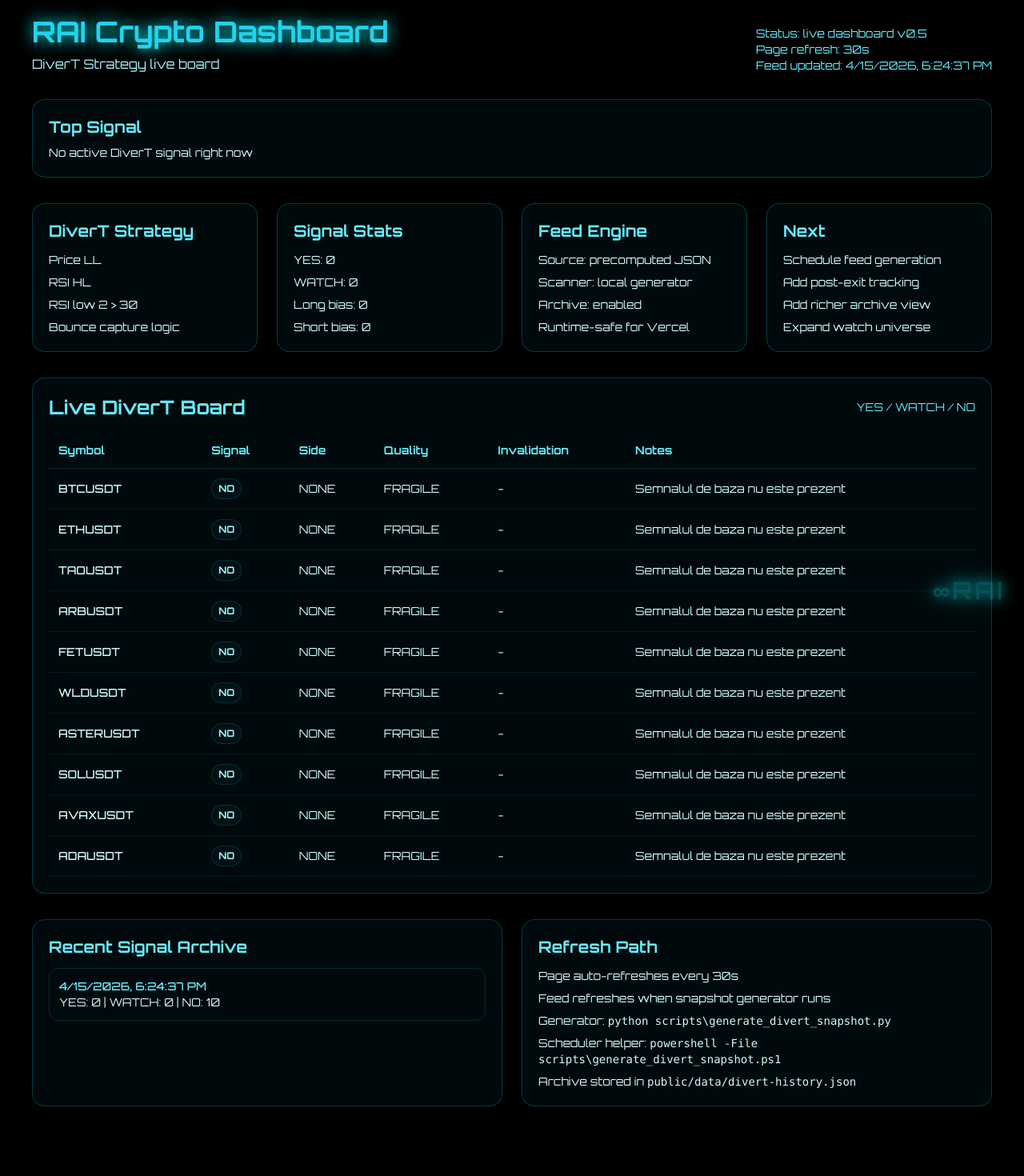
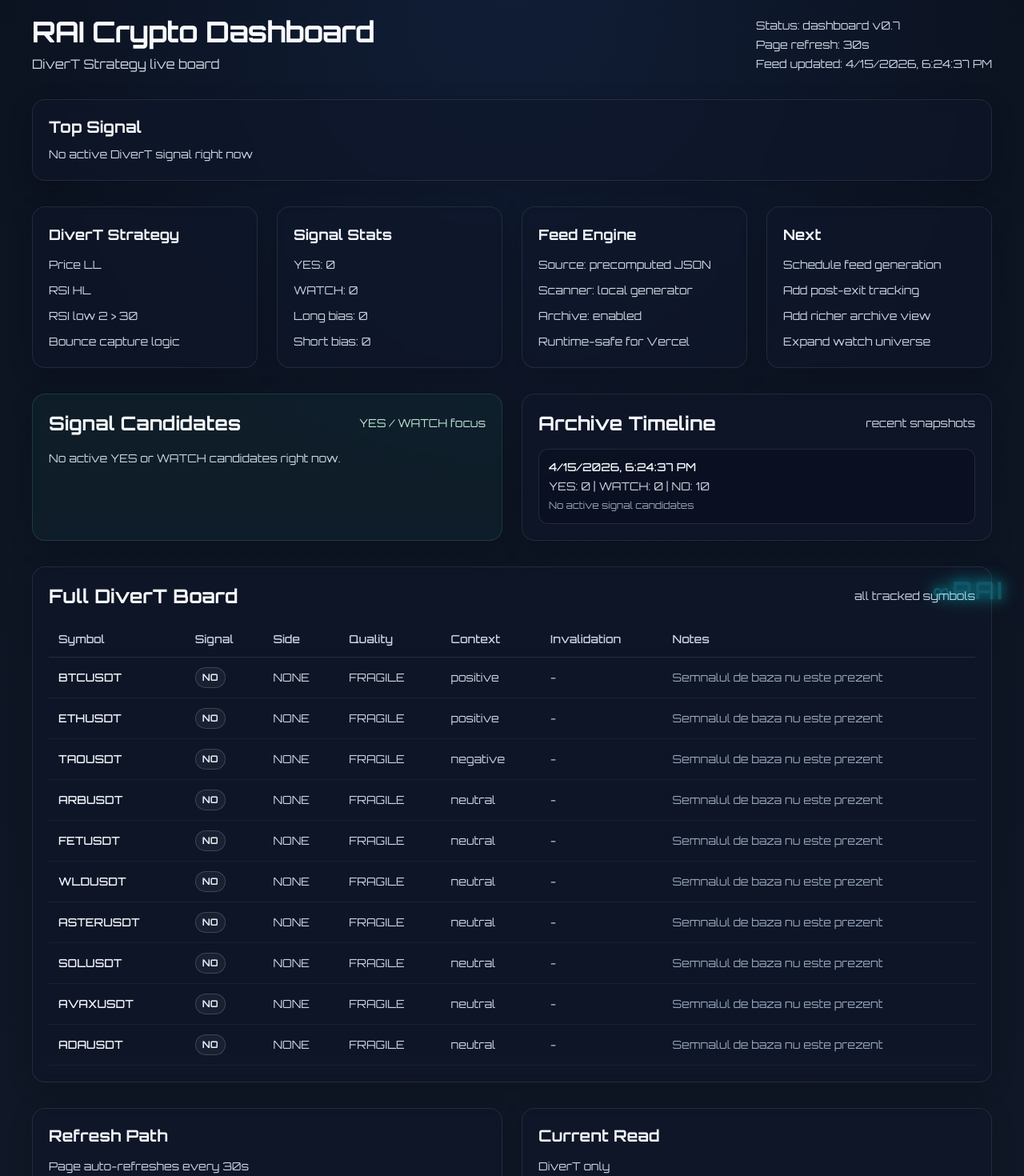
Before and after one commit to RazVany1/raiai.systems, a Next.js app: page /crypto in a window 1280 px wide. Shown: the part 20-1490 px from the top of the page at 80% size. Before the commit the page ends 1443 px from the top, so only its background shows below. Built offline with nearby package versions, Linux system fonts and the light colour scheme.

Commit message:
Improve crypto dashboard readability and layout

```diff
--- a/app/crypto/page.tsx
+++ b/app/crypto/page.tsx
@@ -22,13 +22,22 @@ type HistoryEntry = {
     watch: number;
     no: number;
   };
+  rows?: SignalRow[];
 };
 
 function signalBadgeClasses(signal: string) {
-  if (signal === "YES") return "border-emerald-400/40 bg-emerald-500/15 text-emerald-300";
-  if (signal === "WATCH") return "border-amber-400/40 bg-amber-500/15 text-amber-300";
-  return "border-cyan-500/20 bg-cyan-500/5 text-cyan-200";
+  if (signal === "YES") return "border-emerald-300/60 bg-emerald-400/15 text-emerald-100";
+  if (signal === "WATCH") return "border-amber-300/60 bg-amber-400/15 text-amber-100";
+  return "border-slate-300/20 bg-slate-200/5 text-slate-200";
 }
+
+function contextText(patternContext?: string) {
+  if (patternContext === "positive") return "positive";
+  if (patternContext === "negative") return "negative";
+  return "neutral";
+}
+
+const shellClass = "rounded-2xl border border-slate-200/10 bg-slate-900/55 p-5 shadow-[0_8px_30px_rgba(0,0,0,0.18)] backdrop-blur-sm";
 
 export default function CryptoDashboardPage() {
   const [rows, setRows] = useState<SignalRow[]>([]);
@@ -57,7 +66,6 @@ export default function CryptoDashboardPage() {
     return { yesSignals, watchSignals, longBias, shortBias };
   }, [rows]);
 
-  const recentHistory = history.slice(-5).reverse();
   const topYes = rows.filter((row) => row.signal === "YES");
   const topWatch = rows.filter((row) => row.signal === "WATCH");
   const topSignalText = topYes.length > 0
@@ -66,32 +74,36 @@ export default function CryptoDashboardPage() {
       ? `WATCH active: ${topWatch.map((row) => row.symbol).join(", ")}`
       : "No active DiverT signal right now";
 
+  const signalCandidates = rows.filter((row) => row.signal === "YES" || row.signal === "WATCH");
+  const noSignalRows = rows.filter((row) => row.signal === "NO");
+  const recentHistory = history.slice(-8).reverse();
+
   return (
-    <main className="min-h-screen px-6 py-10 md:px-10">
+    <main className="min-h-screen bg-[radial-gradient(circle_at_top,_rgba(59,130,246,0.10),_transparent_35%),linear-gradient(180deg,_#0b1220_0%,_#111827_100%)] px-6 py-10 md:px-10">
       <div className="mx-auto max-w-7xl">
         <div className="mb-8 flex flex-col gap-3 md:flex-row md:items-end md:justify-between">
           <div>
-            <h1 className="mb-2 text-4xl font-bold text-cyan-400 drop-shadow-[0_0_10px_#00FFFF]">
+            <h1 className="mb-2 text-4xl font-semibold tracking-tight text-slate-50">
               RAI Crypto Dashboard
             </h1>
-            <p className="text-cyan-200">DiverT Strategy live board</p>
+            <p className="text-base text-slate-300">DiverT Strategy live board</p>
           </div>
-          <div className="text-sm text-cyan-300">
-            <p>Status: live dashboard v0.5</p>
+          <div className="text-sm leading-6 text-slate-300">
+            <p>Status: dashboard v0.7</p>
             <p>Page refresh: 30s</p>
             <p>Feed updated: {updatedAt ? new Date(updatedAt).toLocaleString() : "loading..."}</p>
           </div>
         </div>
 
-        <section className="mb-8 rounded-2xl border border-cyan-500/30 bg-cyan-500/5 p-5">
-          <h2 className="mb-2 text-xl font-semibold text-cyan-300">Top Signal</h2>
-          <p className="text-sm text-cyan-100">{topSignalText}</p>
+        <section className={`${shellClass} mb-8`}>
+          <h2 className="mb-2 text-xl font-semibold text-slate-100">Top Signal</h2>
+          <p className="text-sm leading-6 text-slate-300">{topSignalText}</p>
         </section>
 
         <div className="grid gap-6 md:grid-cols-2 xl:grid-cols-4">
-          <section className="rounded-2xl border border-cyan-500/30 bg-cyan-500/5 p-5">
-            <h2 className="mb-3 text-xl font-semibold text-cyan-300">DiverT Strategy</h2>
-            <ul className="space-y-2 text-sm text-cyan-100">
+          <section className={shellClass}>
+            <h2 className="mb-3 text-lg font-semibold text-slate-100">DiverT Strategy</h2>
+            <ul className="space-y-2 text-sm leading-6 text-slate-300">
               <li>Price LL</li>
               <li>RSI HL</li>
               <li>RSI low 2 &gt; 30</li>
@@ -99,9 +111,9 @@ export default function CryptoDashboardPage() {
             </ul>
           </section>
 
-          <section className="rounded-2xl border border-cyan-500/30 bg-cyan-500/5 p-5">
-            <h2 className="mb-3 text-xl font-semibold text-cyan-300">Signal Stats</h2>
-            <ul className="space-y-2 text-sm text-cyan-100">
+          <section className={shellClass}>
+            <h2 className="mb-3 text-lg font-semibold text-slate-100">Signal Stats</h2>
+            <ul className="space-y-2 text-sm leading-6 text-slate-300">
               <li>YES: {stats.yesSignals}</li>
               <li>WATCH: {stats.watchSignals}</li>
               <li>Long bias: {stats.longBias}</li>
@@ -109,9 +121,9 @@ export default function CryptoDashboardPage() {
             </ul>
           </section>
 
-          <section className="rounded-2xl border border-cyan-500/30 bg-cyan-500/5 p-5">
-            <h2 className="mb-3 text-xl font-semibold text-cyan-300">Feed Engine</h2>
-            <ul className="space-y-2 text-sm text-cyan-100">
+          <section className={shellClass}>
+            <h2 className="mb-3 text-lg font-semibold text-slate-100">Feed Engine</h2>
+            <ul className="space-y-2 text-sm leading-6 text-slate-300">
               <li>Source: precomputed JSON</li>
               <li>Scanner: local generator</li>
               <li>Archive: enabled</li>
@@ -119,9 +131,9 @@ export default function CryptoDashboardPage() {
             </ul>
           </section>
 
-          <section className="rounded-2xl border border-cyan-500/30 bg-cyan-500/5 p-5">
-            <h2 className="mb-3 text-xl font-semibold text-cyan-300">Next</h2>
-            <ul className="space-y-2 text-sm text-cyan-100">
+          <section className={shellClass}>
+            <h2 className="mb-3 text-lg font-semibold text-slate-100">Next</h2>
+            <ul className="space-y-2 text-sm leading-6 text-slate-300">
               <li>Schedule feed generation</li>
               <li>Add post-exit tracking</li>
               <li>Add richer archive view</li>
@@ -130,27 +142,87 @@ export default function CryptoDashboardPage() {
           </section>
         </div>
 
-        <section className="mt-8 rounded-2xl border border-cyan-500/30 bg-cyan-500/5 p-5">
+        <section className="mt-8 grid gap-6 xl:grid-cols-2">
+          <div className="rounded-2xl border border-emerald-300/15 bg-emerald-400/5 p-5 shadow-[0_8px_30px_rgba(0,0,0,0.18)] backdrop-blur-sm">
+            <div className="mb-4 flex items-center justify-between">
+              <h2 className="text-2xl font-semibold text-slate-50">Signal Candidates</h2>
+              <span className="text-sm text-emerald-100/90">YES / WATCH focus</span>
+            </div>
+            {signalCandidates.length === 0 ? (
+              <p className="text-sm leading-6 text-slate-300">No active YES or WATCH candidates right now.</p>
+            ) : (
+              <div className="grid gap-4 md:grid-cols-2">
+                {signalCandidates.map((row) => (
+                  <div key={row.symbol} className="rounded-xl border border-white/10 bg-slate-950/35 p-4 text-sm text-slate-200">
+                    <div className="mb-2 flex items-center justify-between gap-3">
+                      <span className="text-lg font-semibold text-slate-50">{row.symbol}</span>
+                      <span className={`inline-flex rounded-full border px-2 py-1 text-xs font-semibold ${signalBadgeClasses(row.signal)}`}>
+                        {row.signal}
+                      </span>
+                    </div>
+                    <ul className="space-y-1 leading-6 text-slate-300">
+                      <li><strong className="text-slate-100">Side:</strong> {row.side}</li>
+                      <li><strong className="text-slate-100">Quality:</strong> {row.quality}</li>
+                      <li><strong className="text-slate-100">Risk:</strong> {row.risk || "-"}</li>
+                      <li><strong className="text-slate-100">Context:</strong> {contextText(row.patternContext)}</li>
+                      <li><strong className="text-slate-100">Invalidation:</strong> {row.invalidation ?? "-"}</li>
+                    </ul>
+                    <p className="mt-3 text-xs leading-5 text-slate-400">{row.notes.join(" | ")}</p>
+                  </div>
+                ))}
+              </div>
+            )}
+          </div>
+
+          <div className={shellClass}>
+            <div className="mb-4 flex items-center justify-between">
+              <h2 className="text-2xl font-semibold text-slate-50">Archive Timeline</h2>
+              <span className="text-sm text-slate-300">recent snapshots</span>
+            </div>
+            <div className="space-y-3 text-sm text-slate-300">
+              {recentHistory.length === 0 ? (
+                <p>No history yet.</p>
+              ) : (
+                recentHistory.map((entry) => {
+                  const activeRows = (entry.rows || []).filter((row) => row.signal === "YES" || row.signal === "WATCH");
+                  const activeText = activeRows.length > 0
+                    ? activeRows.map((row) => `${row.symbol} ${row.signal}`).join(" | ")
+                    : "No active signal candidates";
+                  return (
+                    <div key={entry.updatedAt} className="rounded-xl border border-white/10 bg-slate-950/25 p-3">
+                      <p className="font-medium text-slate-100">{new Date(entry.updatedAt).toLocaleString()}</p>
+                      <p className="mt-1">YES: {entry.summary.yes} | WATCH: {entry.summary.watch} | NO: {entry.summary.no}</p>
+                      <p className="mt-1 text-xs leading-5 text-slate-400">{activeText}</p>
+                    </div>
+                  );
+                })
+              )}
+            </div>
+          </div>
+        </section>
+
+        <section className={`${shellClass} mt-8`}>
           <div className="mb-4 flex items-center justify-between">
-            <h2 className="text-2xl font-semibold text-cyan-300">Live DiverT Board</h2>
-            <span className="text-sm text-cyan-300">YES / WATCH / NO</span>
+            <h2 className="text-2xl font-semibold text-slate-50">Full DiverT Board</h2>
+            <span className="text-sm text-slate-300">all tracked symbols</span>
           </div>
           <div className="overflow-x-auto">
             <table className="min-w-full border-collapse text-left text-sm">
               <thead>
-                <tr className="border-b border-cyan-500/20 text-cyan-300">
-                  <th className="px-3 py-3">Symbol</th>
-                  <th className="px-3 py-3">Signal</th>
-                  <th className="px-3 py-3">Side</th>
-                  <th className="px-3 py-3">Quality</th>
-                  <th className="px-3 py-3">Invalidation</th>
-                  <th className="px-3 py-3">Notes</th>
+                <tr className="border-b border-white/10 text-slate-300">
+                  <th className="px-3 py-3 font-medium">Symbol</th>
+                  <th className="px-3 py-3 font-medium">Signal</th>
+                  <th className="px-3 py-3 font-medium">Side</th>
+                  <th className="px-3 py-3 font-medium">Quality</th>
+                  <th className="px-3 py-3 font-medium">Context</th>
+                  <th className="px-3 py-3 font-medium">Invalidation</th>
+                  <th className="px-3 py-3 font-medium">Notes</th>
                 </tr>
               </thead>
               <tbody>
-                {rows.map((row) => (
-                  <tr key={row.symbol} className="border-b border-cyan-500/10 text-cyan-100">
-                    <td className="px-3 py-3 font-medium">{row.symbol}</td>
+                {[...signalCandidates, ...noSignalRows].map((row) => (
+                  <tr key={row.symbol} className="border-b border-white/5 text-slate-300">
+                    <td className="px-3 py-3 font-medium text-slate-100">{row.symbol}</td>
                     <td className="px-3 py-3">
                       <span className={`inline-flex rounded-full border px-2 py-1 text-xs font-semibold ${signalBadgeClasses(row.signal)}`}>
                         {row.signal}
@@ -158,8 +230,9 @@ export default function CryptoDashboardPage() {
                     </td>
                     <td className="px-3 py-3">{row.side}</td>
                     <td className="px-3 py-3">{row.quality}</td>
+                    <td className="px-3 py-3">{contextText(row.patternContext)}</td>
                     <td className="px-3 py-3">{row.invalidation ?? "-"}</td>
-                    <td className="px-3 py-3">{row.notes.join(" | ")}</td>
+                    <td className="px-3 py-3 text-slate-400">{row.notes.join(" | ")}</td>
                   </tr>
                 ))}
               </tbody>
@@ -168,30 +241,24 @@ export default function CryptoDashboardPage() {
         </section>
 
         <section className="mt-8 grid gap-6 md:grid-cols-2">
-          <div className="rounded-2xl border border-cyan-500/30 bg-cyan-500/5 p-5">
-            <h2 className="mb-3 text-xl font-semibold text-cyan-300">Recent Signal Archive</h2>
-            <div className="space-y-3 text-sm text-cyan-100">
-              {recentHistory.length === 0 ? (
-                <p>No history yet.</p>
-              ) : (
-                recentHistory.map((entry) => (
-                  <div key={entry.updatedAt} className="rounded-xl border border-cyan-500/20 p-3">
-                    <p className="font-medium text-cyan-300">{new Date(entry.updatedAt).toLocaleString()}</p>
-                    <p>YES: {entry.summary.yes} | WATCH: {entry.summary.watch} | NO: {entry.summary.no}</p>
-                  </div>
-                ))
-              )}
-            </div>
+          <div className={shellClass}>
+            <h2 className="mb-3 text-xl font-semibold text-slate-100">Refresh Path</h2>
+            <ul className="space-y-2 text-sm leading-6 text-slate-300">
+              <li>Page auto-refreshes every 30s</li>
+              <li>Feed refreshes when snapshot generator runs</li>
+              <li>Generator: <code className="rounded bg-black/20 px-1.5 py-0.5 text-slate-200">python scripts\generate_divert_snapshot.py</code></li>
+              <li>Scheduler helper: <code className="rounded bg-black/20 px-1.5 py-0.5 text-slate-200">powershell -File scripts\generate_divert_snapshot.ps1</code></li>
+              <li>Archive stored in <code className="rounded bg-black/20 px-1.5 py-0.5 text-slate-200">public/data/divert-history.json</code></li>
+            </ul>
           </div>
 
-          <div className="rounded-2xl border border-cyan-500/30 bg-cyan-500/5 p-5">
-            <h2 className="mb-3 text-xl font-semibold text-cyan-300">Refresh Path</h2>
-            <ul className="space-y-2 text-sm text-cyan-100">
-              <li>Page auto-refreshes every 30s</li>
-              <li>Feed refreshes when snapshot generator runs</li>
-              <li>Generator: <code>python scripts\generate_divert_snapshot.py</code></li>
-              <li>Scheduler helper: <code>powershell -File scripts\generate_divert_snapshot.ps1</code></li>
-              <li>Archive stored in <code>public/data/divert-history.json</code></li>
+          <div className={shellClass}>
+            <h2 className="mb-3 text-xl font-semibold text-slate-100">Current Read</h2>
+            <ul className="space-y-2 text-sm leading-6 text-slate-300">
+              <li>DiverT only</li>
+              <li>RAI Strategy deferred</li>
+              <li>Best visible focus = active candidates first</li>
+              <li>Archive now shows snapshot-level signal context</li>
             </ul>
           </div>
         </section>
--- a/app/globals.css
+++ b/app/globals.css
@@ -3,10 +3,13 @@
 @tailwind utilities;
 
 html, body {
-  background:#000;
-  color:#e6ffff;
-  height:100%;
-  margin:0;
+  background: #07111f;
+  color: #e5eefb;
+  height: 100%;
+  margin: 0;
+  font-family: Inter, ui-sans-serif, system-ui, -apple-system, BlinkMacSystemFont, "Segoe UI", sans-serif;
+  -webkit-font-smoothing: antialiased;
+  -moz-osx-font-smoothing: grayscale;
 }
 
 * { box-sizing: border-box; }
```
